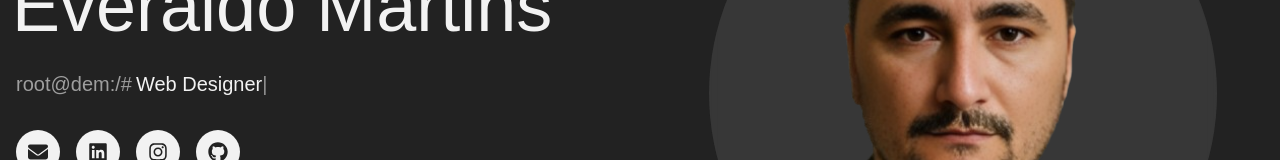
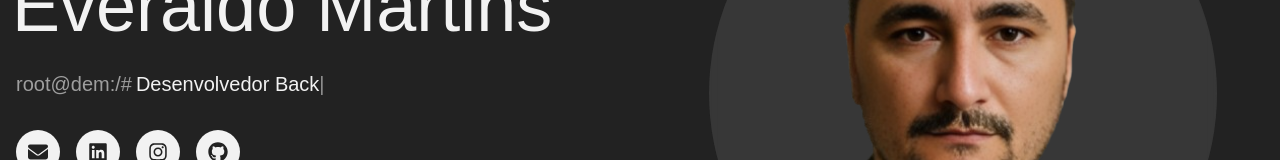
Before and after one commit to dev-emartins/dev-emartins, a React (Vite) app: page / in a window 1280 px wide. Shown: the part 317-477 px from the top of the page. Built offline with nearby package versions, Linux system fonts and the light colour scheme.

Commit message:
fix:correção do typewritter.

```diff
--- a/src/components/typewriter/index.jsx
+++ b/src/components/typewriter/index.jsx
@@ -1,6 +1,6 @@
 import { useState, useEffect, useRef } from 'react'
 
-const texts = ["Web Designer", "Desenvolvedor", "Engenheiro de Softwares"]
+const texts = ["Desenvolvedor Backend", "Desenvolvedor Frontend", "Desenvolvedor Full Stack", "Engenheiro de Softwares"]
 const typingSpeed = 300
 const erasingSpeed = 150
 const delayAfterTyping = 1500
```
Also changed, not shown: 1 other file (tests, documents, lock files or other folders).
